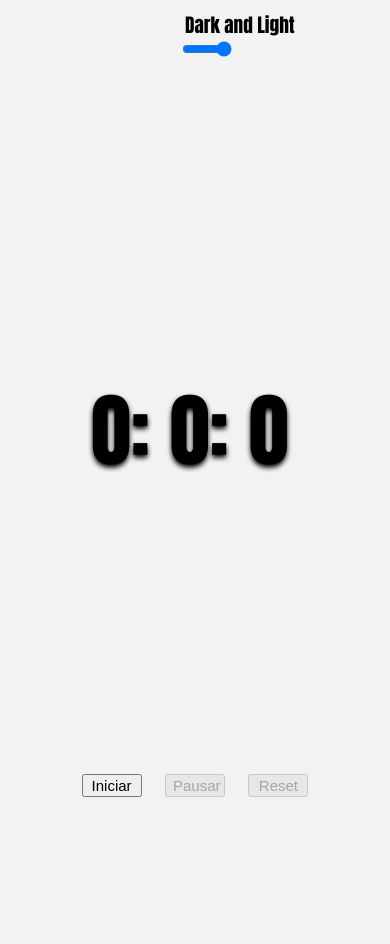
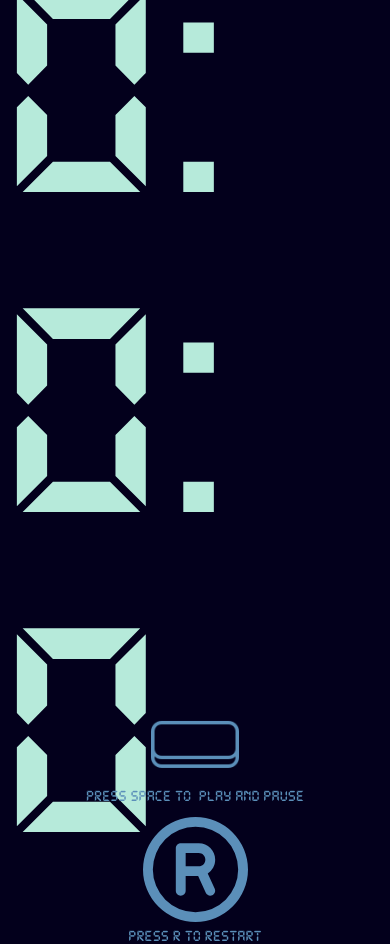
Before and after one commit to bywillsilva/cronometro, a plain HTML site: page index.html in a window 390 px wide. Before the commit the page ends 860 px from the top, so only its background shows below. Drawn offline with Linux system fonts and the light colour scheme.

Commit message:
Atualizando user interface e udabilidade

```diff
--- a/app.js
+++ b/app.js
@@ -1,85 +1,105 @@
-var result_min = document.querySelector("#min");
-var result_seg = document.querySelector("#seg");
-var result_mili = document.querySelector("#mili")
+const body = document.querySelector("body");
+const infoSpace = document.querySelector(".infoSpace");
+const infoR = document.querySelector(".infoR");
 
-var tema = document.querySelector("#dark_light")
-var audio = document.querySelector("audio")
+let result_hr = document.querySelector("#hr");
+let result_min = document.querySelector("#min");
+let result_seg = document.querySelector("#seg");
 
-var temp = mili;
-var mili = 0;
-var seg = 0;
-var min = 0;
+let audio = new Audio("./audio/bip.mp3");
+let timer;
+let start;
 
+var mili, seg, min, hr;
+mili = 0; seg = 0; min = 0; hr = 0;
+
+result_hr.innerText = hr + ":";
 result_min.innerText = min + ":";
-result_seg.innerText = seg + ":";
-result_mili.innerText = mili;
+result_seg.innerText = seg;
 
+function writeTime(hr, min, seg) {
+    if (hr < 10 && hr != 0) {
+        result_hr.innerText = "0" + hr + ":";
+    }
+    if (min < 10 && min != 0) {
+        result_min.innerText = "0" + min + ":";
+    }
+
+    if (hr == 0 && min == 0 && seg == 0) {
+        result_hr.innerText = "0" + ":";
+        result_min.innerText = "0" + ":";
+        result_seg.innerText = "0";
+    }
+
+    result_seg.innerText = seg;
+}
 
 function time() {
-    mili++
-
-    result_min.innerText = min + ":";
-    result_seg.innerText = seg + ":";
-    result_mili.innerText = mili;
+    mili++;
 
     if (mili == 60) {
-        mili = 0
-        seg++
-        result_min.innerText = min + ":";
-        result_seg.innerText = seg + ":";
-        result_mili.innerText = mili;
+        mili = 0;
+        seg++;
+        writeTime(hr, min, seg);
     }
+
     if (seg == 60) {
-        seg = 0
-        min++
-        audio.play()
-        result_min.innerText = min + ":";
-        result_seg.innerText = seg + ":";
-        result_mili.innerText = mili;
+        seg = 0;
+        min++;
+        writeTime(hr, min, seg);
+    }
+
+    if (min == 60) {
+        min = 0;
+        hr++;
+        writeTime(hr, min, seg);
     }
 }
 
-function dark_light() {
-    if (tema.value == 1) {
-        document.querySelector("body").style.backgroundColor = "#0f0f0f"
-        document.querySelector("body").style.color = "#f2f2f2";
-        document.getElementById("tema").style.color = "#f2f2f2";
-    } else {
-        document.querySelector("body").style.backgroundColor = "#f2f2f2"
-        document.querySelector("body").style.color = "#0f0f0f";
-        document.getElementById("tema").style.color = "#0f0f0f";
-    }
-}
-
-var timer;
 function iniciar() {
+    audio.play();
+    infoSpace.classList.remove("init-animate");
+    infoR.classList.add("animate");
 
     timer = setInterval(time, 10);
-
-    document.getElementById("iniciar").disabled = true;
-    document.getElementById("pausar").disabled = false;
-    document.getElementById("reset").disabled = false;
-
 }
 
 function pausar() {
+    infoR.classList.remove("animate");
+    infoSpace.classList.add("init-animate");
     clearInterval(timer, 0);
-
-    document.getElementById("iniciar").disabled = false;
-    document.getElementById("pausar").disabled = true;
-    document.getElementById("reset").disabled = false;
 }
 
 function reset() {
+    hr = 0;
     min = 0;
     seg = 0;
     mili = 0;
 
-    result_min.innerText = min + ":";
-    result_seg.innerText = seg + ":";
-    result_mili.innerText = mili;
+    writeTime(hr, min, seg);
+    infoSpace.classList.add("init-animate");
+    infoR.classList.remove("animate");
 
     if (mili == 0) {
-        pausar()
+        pausar();
     }
 }
+
+body.addEventListener("keypress", (Event) => {
+    let code = Event.keyCode;
+    if (code == 32) {
+        if (start == true) {
+            start = false;
+            return pausar();
+        }
+
+        start = true;
+        iniciar();
+    } else if (code == 114) {
+        return reset();
+    }
+});
+
+setTimeout(() => {
+    infoSpace.classList.add("init-animate");
+}, 10);
--- /dev/null
+++ b/css/style.css
@@ -0,0 +1,120 @@
+@font-face {
+    font-family: 'Digital';
+    src: url("./../fonts/DS-DIGIB.TTF");
+}
+
+* {
+    margin: 0;
+    padding: 0;
+}
+
+:root {
+    --blue-dark-900: #03001C;
+    --blue-dark-700: #301E67;
+    --blue-light-600: #5B8FB9;
+    --blue-light-400: #B6EADA;
+    --black: #0f0f0f;
+    --white: #f2f2f2;
+    --font-style: "Digital"
+}
+
+html {
+    user-select: none;
+}
+
+body {
+    display: flex;
+    justify-content: center;
+    align-items: center;
+    flex-direction: column;
+    height: 100vh;
+    overflow: hidden;
+
+    background-color: var(--blue-dark-900);
+    color: var(--blue-light-400);
+    font-family: var(--font-style);
+}
+
+.crono {
+    margin-bottom: 25px;
+}
+
+#hr, #min, #seg {
+    font-size: 20rem;
+}
+
+div.infoSpace, div.infoR {
+    display: flex;
+    flex-direction: column;
+    align-items: center;
+    justify-content: center;
+
+    position: absolute;
+    bottom: -100px;
+    color: var(--blue-light-600);
+}
+
+.init-animate {
+    animation: initAnimate 7s infinite;
+}
+
+.animate {
+    animation: infoAnimation 7s linear;
+}
+
+div.infoSpace > img, div.infoR > img {
+    width: 40%;
+    position: relative;
+    animation: infoImgAnimation 1.5s infinite;
+}
+
+div.infoR > img {
+    width: 35%;
+    margin-bottom: 5px;
+}
+
+@keyframes initAnimate {
+    0% {
+        bottom: 40px;
+    }
+
+    100% {
+        bottom: 40px;
+    }
+}
+
+@keyframes infoAnimation {
+    0% {
+        bottom: -100px;
+    }
+
+    10% {
+        bottom: 40px;
+    }
+
+    50% {
+        bottom: 40px;
+    }
+
+    90% {
+        bottom: 40px;
+    }
+
+    100% {
+        bottom: -100px;
+    }
+}
+
+@keyframes infoImgAnimation {
+    0% {
+        top: -10px;
+    }
+
+    50% {
+        top: 0;
+    }
+
+    100% {
+        top: -10px;
+    }
+}
--- a/index.html
+++ b/index.html
@@ -5,90 +5,27 @@
     <meta charset="UTF-8">
     <meta http-equiv="X-UA-Compatible" content="IE=edge">
     <meta name="viewport" content="width=device-width, initial-scale=1.0">
-    <title>Cronômetro - Willian Raniere</title>
-
-    <style>
-        body {
-            color: black;
-            font-size: 100px;
-            background-color: #f2f2f2;
-            font-family: Impact, Haettenschweiler, 'Arial Narrow Bold', sans-serif;
-
-            display: flex;
-            justify-content: center;
-            align-items: center;
-            height: 100vh;
-        }
-
-        span {
-            margin: 0 10px;
-            text-shadow: 0 3px 5px black;
-        }
-
-        @media only screen and (max-width: 400px) {
-            span {
-                font-size: 80px;
-                margin: 0 10px;
-                text-shadow: 0 3px 5px black;
-            }
-        }
-
-        span#mili {
-            width: 50px;
-        }
-
-        label {
-            color: black;
-            font-size: 1.2rem;
-            margin-left: 5px;
-        }
-
-        input#dark_light {
-            width: 50px;
-        }
-
-        .tema {
-            display: flex;
-            flex-direction: column;
-            position: absolute;
-            top: 10px;
-            right: 10px;
-
-            width: 200px;
-            height: 20px;
-        }
-
-        div#actions {
-            position: absolute;
-            bottom: 0;
-            padding: 20px 0;
-        }
-
-        div#actions>input {
-            width: 60px;
-            font-size: 15px;
-        }
-    </style>
+    <link rel="stylesheet" href="./css/style.css">
+    <title>Cronômetro - By Will</title>
 </head>
 
 <body>
 
-    <div class="tema">
-        <label id="tema">Dark and Light</label>
-        <input id="dark_light" type="range" step="1" min="1" max="2" onclick="dark_light()">
+    <div class="crono">
+        <span id="hr"></span>
+        <span id="min"></span>
+        <span id="seg"></span>
     </div>
 
-    <span id="min"></span>
-    <span id="seg"></span>
-    <span id="mili"></span>
+    <div class="infoSpace">
+        <img src="./icons/space-bar.png">
+        <span> Press space to &nbsp;play and pause </span>
+    </div><!-- infoSpace -->
 
-    <div id="actions">
-        <input id="iniciar" type="button" value="Iniciar" onclick="iniciar()">
-        <input id="pausar" type="button" value="Pausar" onclick="pausar()" disabled>
-        <input id="reset" type="button" value="Reset" onclick="reset()" disabled>
-    </div>
-
-    <audio src="audio_bip.mp3"></audio>
+    <div class="infoR">
+        <img src="./icons/r-icon.svg">
+        <span> Press R to restart </span>
+    </div><!-- infoR -->
 
     <script src="app.js"></script>
 </body>
```
Also changed, not shown: fonts/DS-DIGI.TTF (added), fonts/DS-DIGIB.TTF (added), fonts/DS-DIGII.TTF (added), fonts/DS-DIGIT.TTF (added), icons/r-icon.svg (added), icons/space-bar.png (added), 2 other files.
